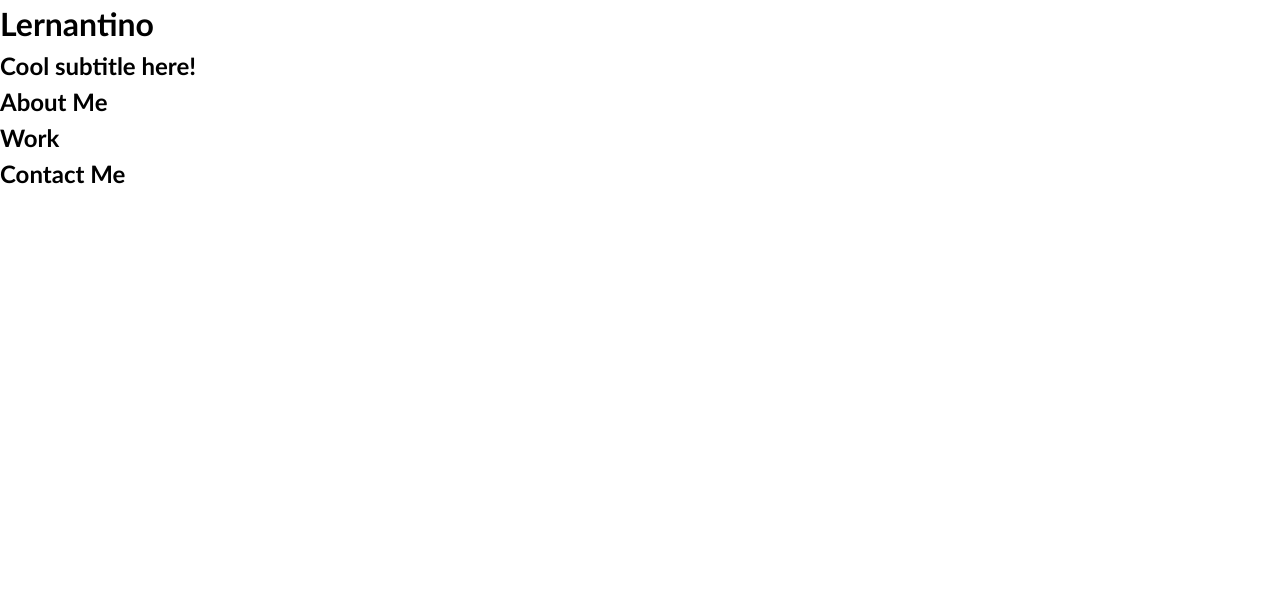
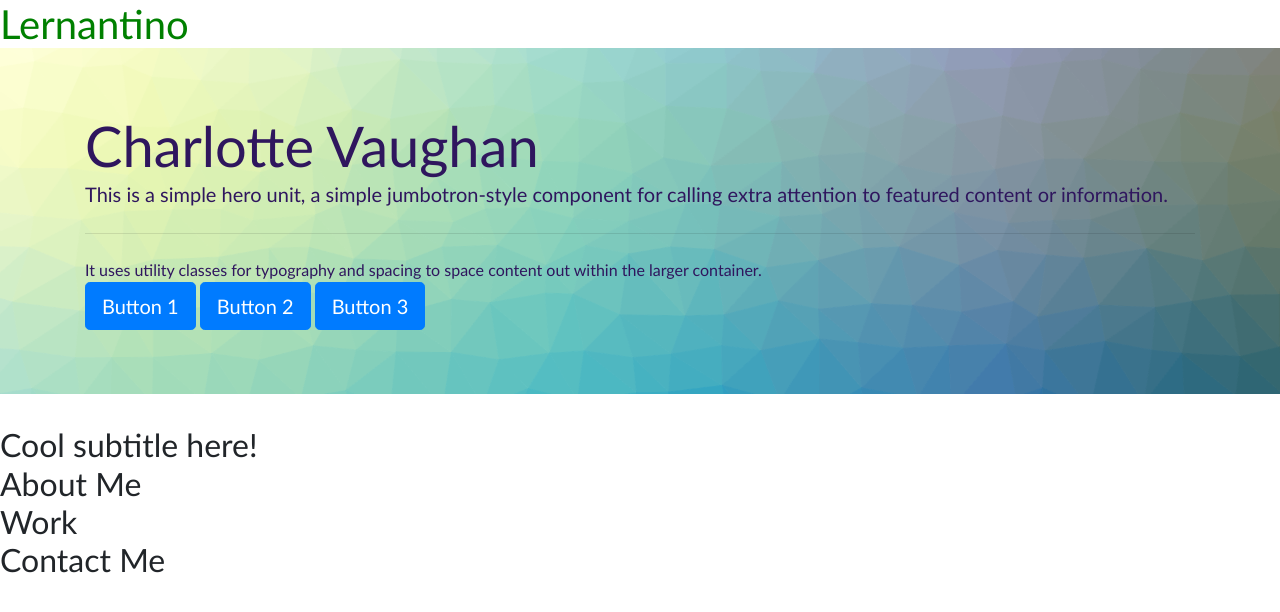
Before and after one commit to PsychicSalad/Bootstrap-Portfolio, a plain HTML site: page index.html in a window 1280 px wide. Drawn offline with nearby package versions, Linux system fonts and the light colour scheme; files that its build step writes are made by us from their sources.

Commit message:
Relinked CSS file and addded jumbotron with some custom styling

```diff
--- a/css/style.css
+++ b/css/style.css
@@ -5,7 +5,8 @@
 body {
   margin: 0;
   padding: 0;
-  font-family: 'Trebuchet MS', 'Lucida Sans Unicode', 'Lucida Grande', 'Lucida Sans', Arial, sans-serif;
+  font-family: "Trebuchet MS", "Lucida Sans Unicode", "Lucida Grande",
+    "Lucida Sans", Arial, sans-serif;
   line-height: 1.5;
 }
 
@@ -21,3 +22,24 @@ h6 {
 p {
   margin: 0;
 }
+
+h1 {
+  color: green;
+}
+
+.jumbotron {
+  color: rgb(47, 22, 94);
+  background: url(../images/color-2174049.png);
+  background-size: cover;
+  background-repeat: no-repeat;
+}
+.jumbotron h1 {
+  color: rgb(47, 22, 94);
+}
+
+/*
+  height: 500px;
+  height: calc(100vh- 25px);
+  display: flex;
+  align-items: center;
+  justify-content: center; */
--- a/index.html
+++ b/index.html
@@ -1,21 +1,48 @@
 <!DOCTYPE html>
 <html lang="en-gb">
+  <head>
+    <meta charset="UTF-8" />
+    <meta name="viewport" content="width=device-width, initial-scale=1.0" />
+    <meta http-equiv="X-UA-Compatible" content="ie=edge" />
+    <title>Lernantino // Web Developer</title>
 
-<head>
-  <meta charset="UTF-8">
-  <meta name="viewport" content="width=device-width, initial-scale=1.0">
-  <meta http-equiv="X-UA-Compatible" content="ie=edge">
-  <title>Lernantino // Web Developer</title>
-  <link rel="stylesheet" href="./assets/css/style.css" />
+    <!-- Bootstrap CSS -->
+    <link
+      rel="stylesheet"
+      href="https://cdn.jsdelivr.net/npm/bootstrap@4.6.2/dist/css/bootstrap.min.css"
+      integrity="sha384-xOolHFLEh07PJGoPkLv1IbcEPTNtaed2xpHsD9ESMhqIYd0nLMwNLD69Npy4HI+N"
+      crossorigin="anonymous"
+    />
+    <!-- My own css -->
+    <link rel="stylesheet" href="../Bootstrap-Portfolio/css/style.css" />
   </head>
 
   <body>
     <!-- main logo / nav -->
     <header>
       <h1>Lernantino</h1>
-    <nav>
-    </nav>
+      <nav></nav>
     </header>
+
+    <!--Jumbotron -->
+
+    <div class="jumbotron jumbotron-fluid hexBackground">
+      <div class="container jumboCopy">
+        <h1 class="display-4">Charlotte Vaughan</h1>
+        <p class="lead">
+          This is a simple hero unit, a simple jumbotron-style component for
+          calling extra attention to featured content or information.
+        </p>
+        <hr class="my-4" />
+        <p>
+          It uses utility classes for typography and spacing to space content
+          out within the larger container.
+        </p>
+        <a class="btn btn-primary btn-lg" href="#" role="button">Button 1</a>
+        <a class="btn btn-primary btn-lg" href="#" role="button">Button 2</a>
+        <a class="btn btn-primary btn-lg" href="#" role="button">Button 3</a>
+      </div>
+    </div>
 
     <!-- hero banner -->
     <section class="hero-banner">
@@ -40,6 +67,17 @@
         <h2>Contact Me</h2>
       </section>
     </main>
+
+    <!-- Bootstrap Javascript -->
+    <script
+      src="https://cdn.jsdelivr.net/npm/jquery@3.5.1/dist/jquery.slim.min.js"
+      integrity="sha384-DfXdz2htPH0lsSSs5nCTpuj/zy4C+OGpamoFVy38MVBnE+IbbVYUew+OrCXaRkfj"
+      crossorigin="anonymous"
+    ></script>
+    <script
+      src="https://cdn.jsdelivr.net/npm/bootstrap@4.6.2/dist/js/bootstrap.bundle.min.js"
+      integrity="sha384-Fy6S3B9q64WdZWQUiU+q4/2Lc9npb8tCaSX9FK7E8HnRr0Jz8D6OP9dO5Vg3Q9ct"
+      crossorigin="anonymous"
+    ></script>
   </body>
-
 </html>
```
Also changed, not shown: images/color-2174049.png (added). Lines whose indentation alone changed are shown as unchanged.
